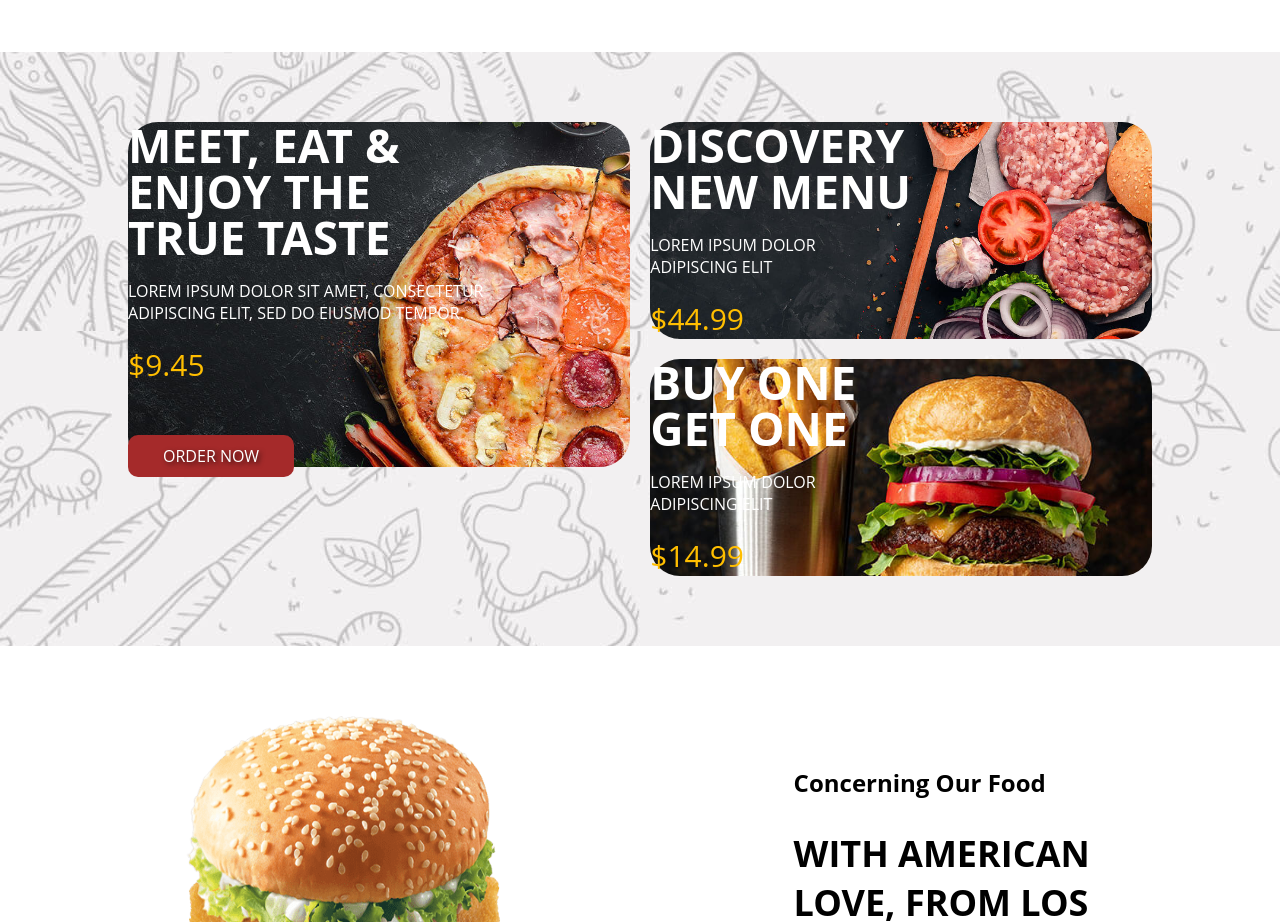
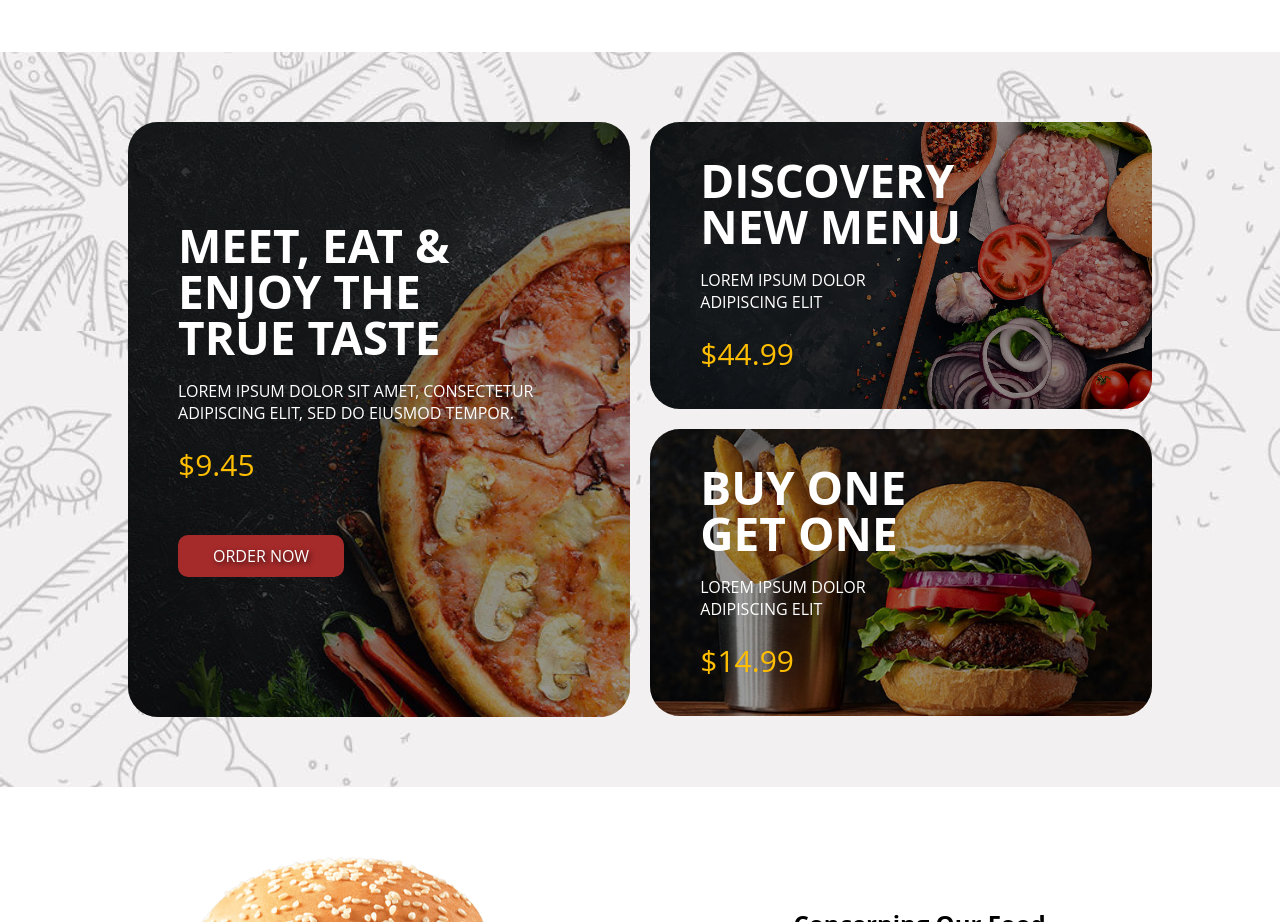
Before and after one commit to msangari021/burger-project, a plain HTML site: page index.html in a window 1280 px wide. Shown: the part 940-1862 px from the top of the page. Drawn offline with Linux system fonts and the light colour scheme; a web font is replaced by a local one.

Commit message:
Add files via upload

```diff
--- a/index.html
+++ b/index.html
@@ -70,7 +70,7 @@
             </section>
             <section id="section2">
                 <article id="section2-box1" class="section2-box">
-                    <article>
+                    <div>
                         <h3>
                         MEET, EAT &<br>
                         ENJOY THE<br>
@@ -82,11 +82,11 @@
                         </p>
                         <p class="section2-price">$9.45</p>
                         <p><a href="">ORDER NOW</a></p>
-                    </article>
+                    </div>
                 </article>
                 <div>
                     <article id="section2-box2" class="section2-box">
-                        <article>
+                        <div>
                             <h3>
                             DISCOVERY<br>
                             NEW MENU
@@ -96,10 +96,10 @@
                                 ADIPISCING ELIT
                             </p>
                             <p class="section2-price">$44.99</p>
-                        </article>
+                        </div>
                     </article>
                     <article id="section2-box3" class="section2-box">
-                        <article>
+                        <div>
                             <h3>
                             BUY ONE<br>
                             GET ONE
@@ -109,7 +109,7 @@
                                 ADIPISCING ELIT
                             </p>
                             <p class="section2-price">$14.99</p>
-                        </article>
+                        </div>
                     </article>
                 </div>
             </section>
```
